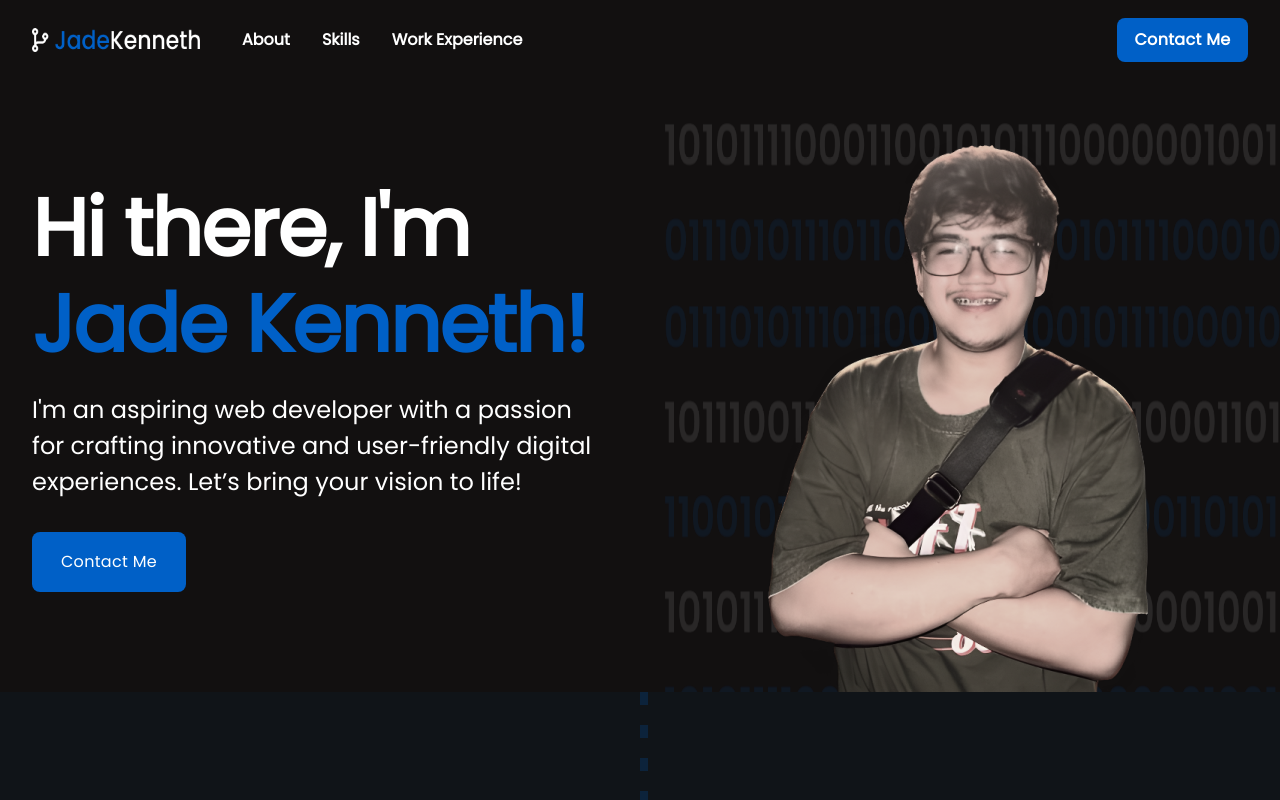
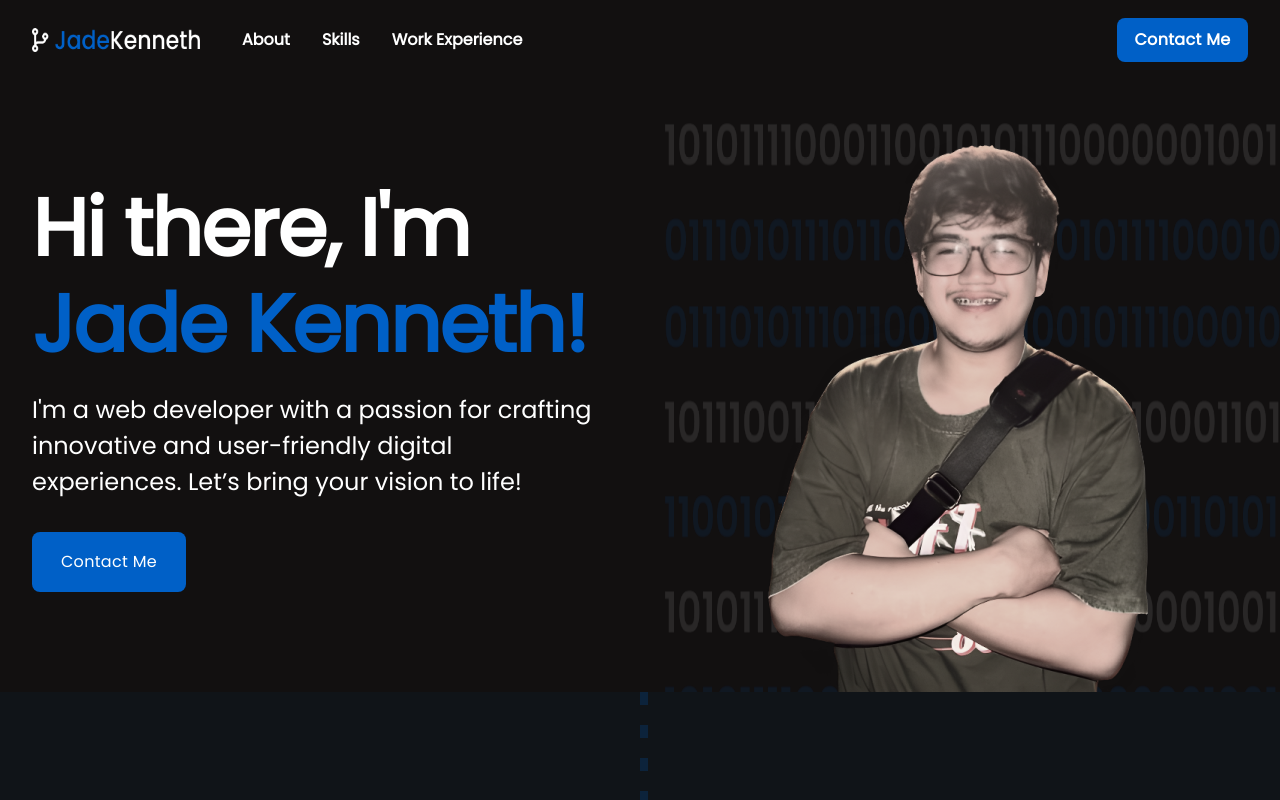
Before and after one commit to jade-kenneth/portfolio-web-v2, a Next.js app: page / in a window 1280 px wide. Shown: the top 800 px of the page. Built offline with nearby package versions, Linux system fonts and the light colour scheme.

Commit message:
chore: hero rephrasing

```diff
--- a/libs/components/Hero/Hero.tsx
+++ b/libs/components/Hero/Hero.tsx
@@ -20,9 +20,9 @@ const Hero = () => {
               </Text>
             </Text>
             <Text size="paragraph-lg" mb="32px">
-              I&apos;m an aspiring web developer with a passion for crafting
-              innovative and user-friendly digital experiences. Let’s bring your
-              vision to life!
+              I&apos;m a web developer with a passion for crafting innovative
+              and user-friendly digital experiences. Let’s bring your vision to
+              life!
             </Text>
             <Button variant={"solid"} size={"lg"}>
               Contact Me
```
